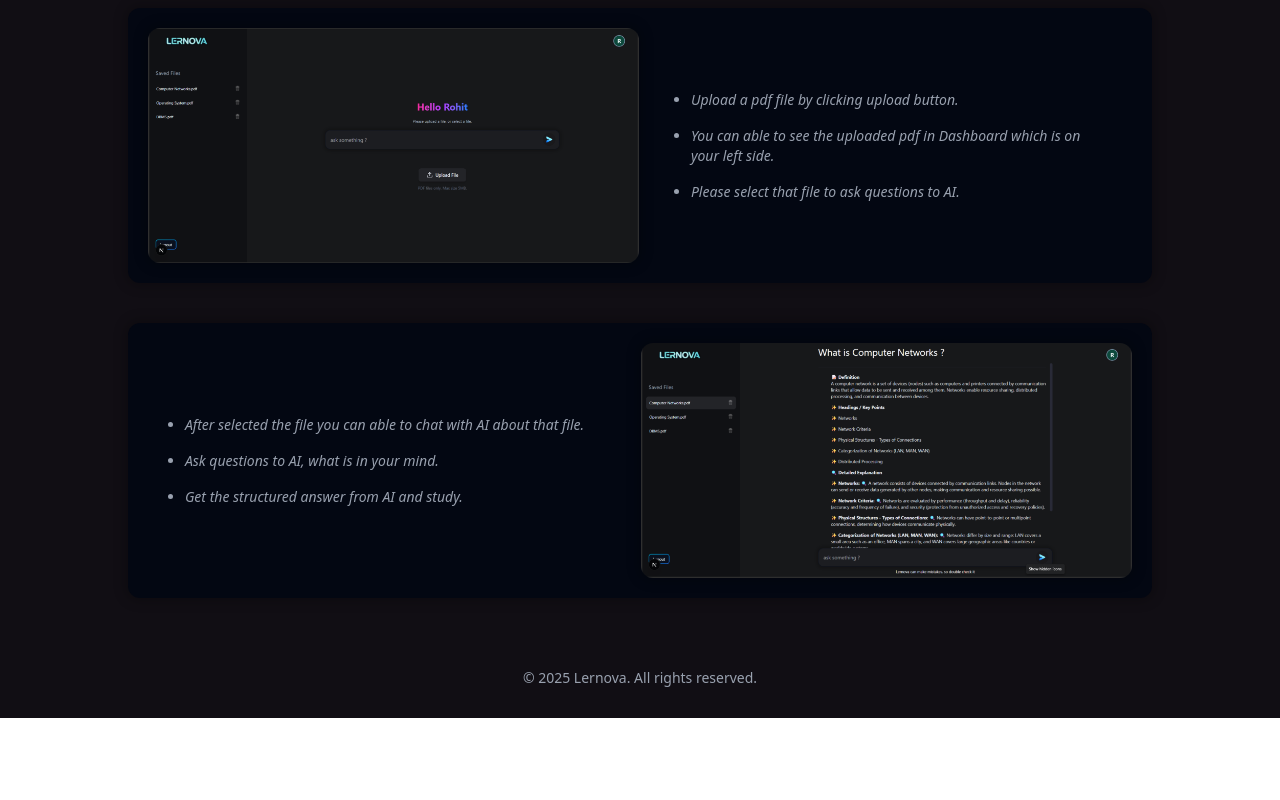
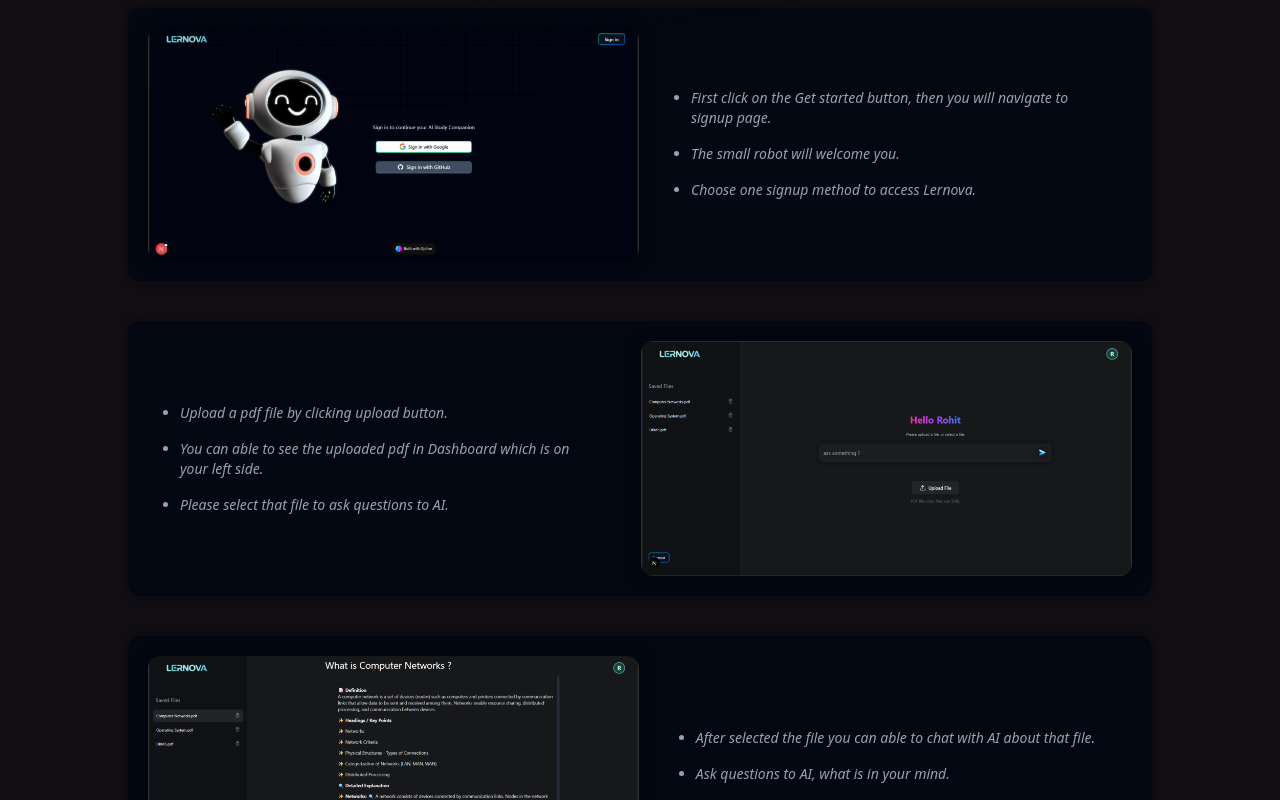
Before and after one commit to rohitgnangit/Study-Mate-AI, a Next.js app: page / in a window 1280 px wide. Shown: the part 900-1700 px from the top of the page. Before the commit the page ends 1618 px from the top, so only its background shows below. Built offline with nearby package versions, Linux system fonts and the light colour scheme; no server answers.

Commit message:
Completed

```diff
--- a/app/page.js
+++ b/app/page.js
@@ -36,8 +36,18 @@
 
           <div className="one flex flex-col gap-5 items-center md:flex-row p-5 w-[90%] md:w-[80%] rounded-xl shadow-[0_0_12px_3px_rgba(0,0,0,0.25)] bg-gray-950">
             <div className="rounded-xl w-[98%] md:w-[51%] shadow-[0_0_12px_3px_rgba(0,0,0,0.25)]">
-              <Image className="rounded-xl" src="/home.png" alt="first" width={600} height={600} />
+              <Image className="rounded-xl" src="/login.png" alt="first" width={600} height={600} />
             </div>
+            <div className="content px-8 w-[95%] md:w-[49%] flex justify-center items-center text-gray-400 text-sm italic">
+              <ul className="list-disc">
+                <li className="py-2">First click on the Get started button, then you will navigate to signup page.</li>
+                <li className="py-2">The small robot will welcome you.</li>
+                <li className="py-2">Choose one signup method to access Lernova.</li>
+              </ul>
+            </div>
+          </div>
+
+          <div className="two flex flex-col gap-5 items-center md:flex-row p-5 w-[90%] md:w-[80%] rounded-xl shadow-[0_0_12px_3px_rgba(0,0,0,0.25)] bg-gray-950">
             <div className="content px-8 w-[95%] md:w-[49%] flex justify-center items-center text-gray-400 text-sm italic">
               <ul className="list-disc">
                 <li className="py-2">Upload a pdf file by clicking upload button.</li>
@@ -45,18 +55,21 @@
                 <li className="py-2">Please select that file to ask questions to AI.</li>
               </ul>
             </div>
+            <div className="rounded-xl w-[98%] md:w-[51%] shadow-[0_0_12px_3px_rgba(0,0,0,0.25)]">
+              <Image className="rounded-xl" src="/home.png" alt="first" width={600} height={600} />
+            </div>
           </div>
 
-          <div className="two flex flex-col gap-5 items-center md:flex-row p-5 w-[90%] md:w-[80%] rounded-xl shadow-[0_0_12px_3px_rgba(0,0,0,0.25)] bg-gray-950">
+          <div className="three flex flex-col gap-5 items-center md:flex-row p-5 w-[90%] md:w-[80%] rounded-xl shadow-[0_0_12px_3px_rgba(0,0,0,0.25)] bg-gray-950">
+            <div className="rounded-xl w-[98%] md:w-[51%] shadow-[0_0_12px_3px_rgba(0,0,0,0.25)]">
+              <Image className="rounded-xl" src="/home2.png" alt="first" width={600} height={600} />
+            </div>
             <div className="content px-8 w-[95%] md:w-[49%] flex justify-center items-center text-gray-400 text-sm italic">
               <ul className="list-disc">
                 <li className="py-2">After selected the file you can able to chat with AI about that file.</li>
                 <li className="py-2">Ask questions to AI, what is in your mind.</li>
                 <li className="py-2">Get the structured answer from AI and study.</li>
               </ul>
-            </div>
-            <div className="rounded-xl w-[98%] md:w-[51%] shadow-[0_0_12px_3px_rgba(0,0,0,0.25)]">
-              <Image className="rounded-xl" src="/home2.png" alt="first" width={600} height={600} />
             </div>
           </div>
         </div>
```
Also changed, not shown: public/login.png (added).
